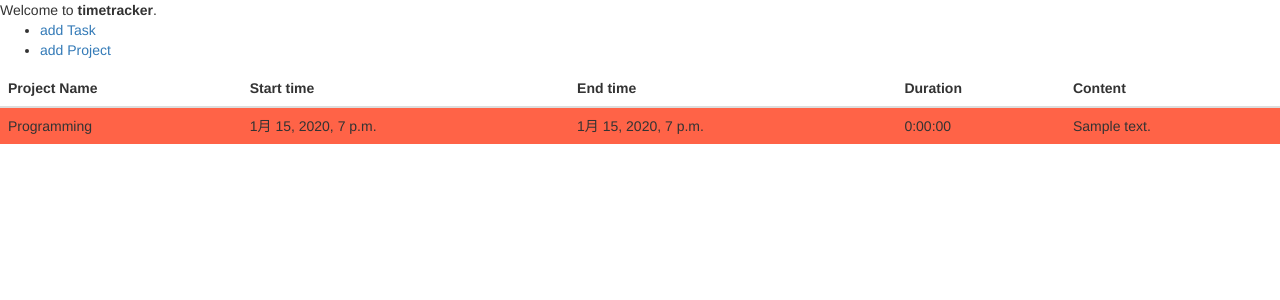
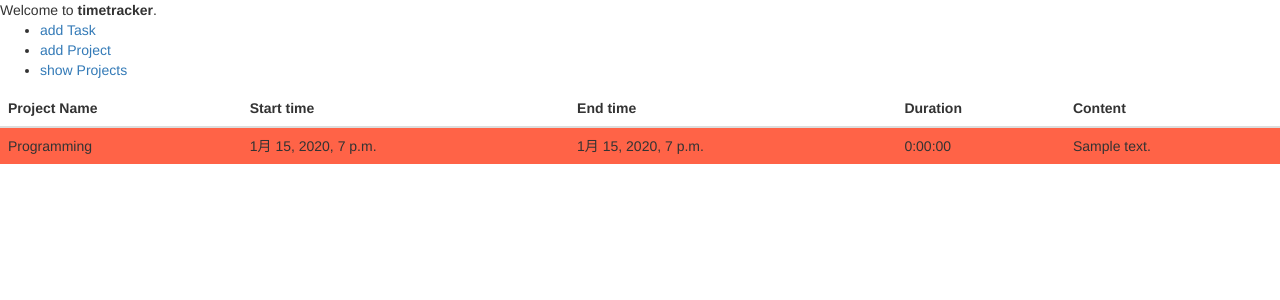
Before and after one commit to sankaku/django-crud, a Django app: page /timetracker/ in a window 1280 px wide. Shown: the top 300 px of the page. Run offline with Django 3.2, Linux system fonts and the light colour scheme; data comes from the database, SQL or seed files in the repository; tables that the repository leaves empty hold one stand-in row (values such as "Sample post"); some libraries are stand-ins or nearby versions.

Commit message:
add list_project page

```diff
--- a/app/timetracker/templates/timetracker/index.html
+++ b/app/timetracker/templates/timetracker/index.html
@@ -12,6 +12,7 @@ Welcome to <b>timetracker</b>.
 <ul>
   <li><a href="{% url 'timetracker:add_task' %}">add Task</a></li>
   <li><a href="{% url 'timetracker:add_project' %}">add Project</a></li>
+  <li><a href="{% url 'timetracker:list_projects' %}">show Projects</a></li>
 </ul>
 
 {% if tasks_list %}
--- a/app/timetracker/urls.py
+++ b/app/timetracker/urls.py
@@ -4,6 +4,7 @@ from . import views
 app_name = 'timetracker'
 urlpatterns = [
     path('', views.index, name='index'),
+    path('project/', views.list_projects, name='list_projects'),
     path('task/new/', views.add_task, name='add_task'),
     path('task/save/', views.save_task, name='save_task'),
     path('project/new/', views.add_project, name='add_project'),
--- a/app/timetracker/views.py
+++ b/app/timetracker/views.py
@@ -13,6 +13,14 @@ def index(request):
     }
 
     return render(request, 'timetracker/index.html', context)
+
+
+def list_projects(request):
+    projects_list = Project.objects.order_by('id')
+    context = {
+        'projects_list': projects_list,
+    }
+    return render(request, 'timetracker/list_projects.html', context)
 
 
 def add_task(request):
```
Also changed, not shown: app/timetracker/templates/timetracker/list_projects.html (added, +29 -0 lines).
